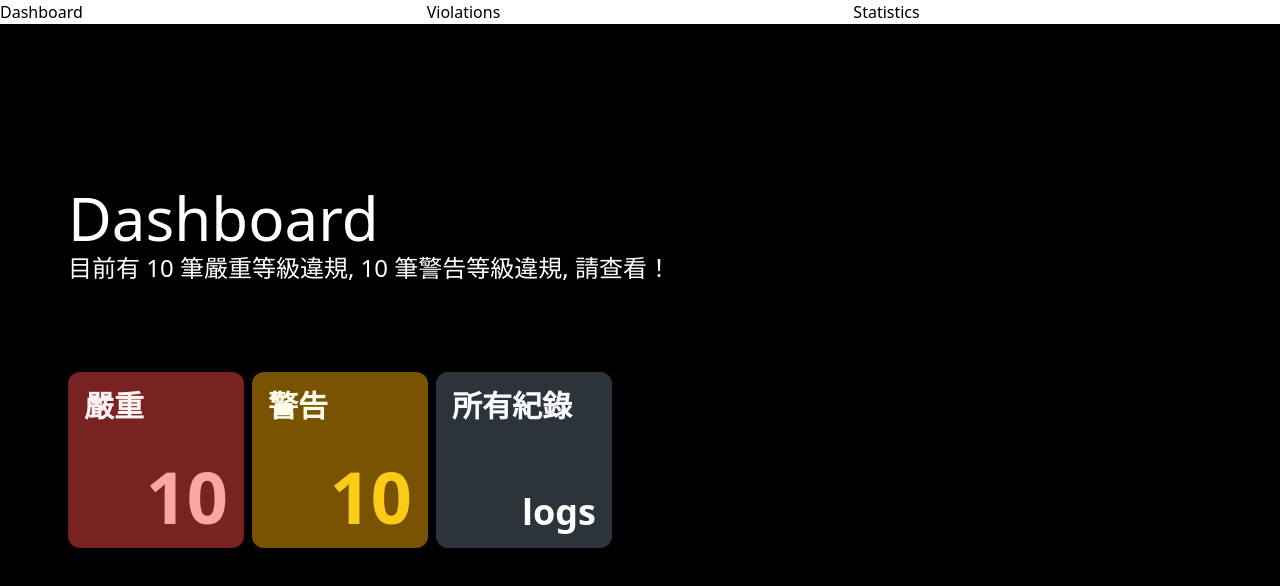
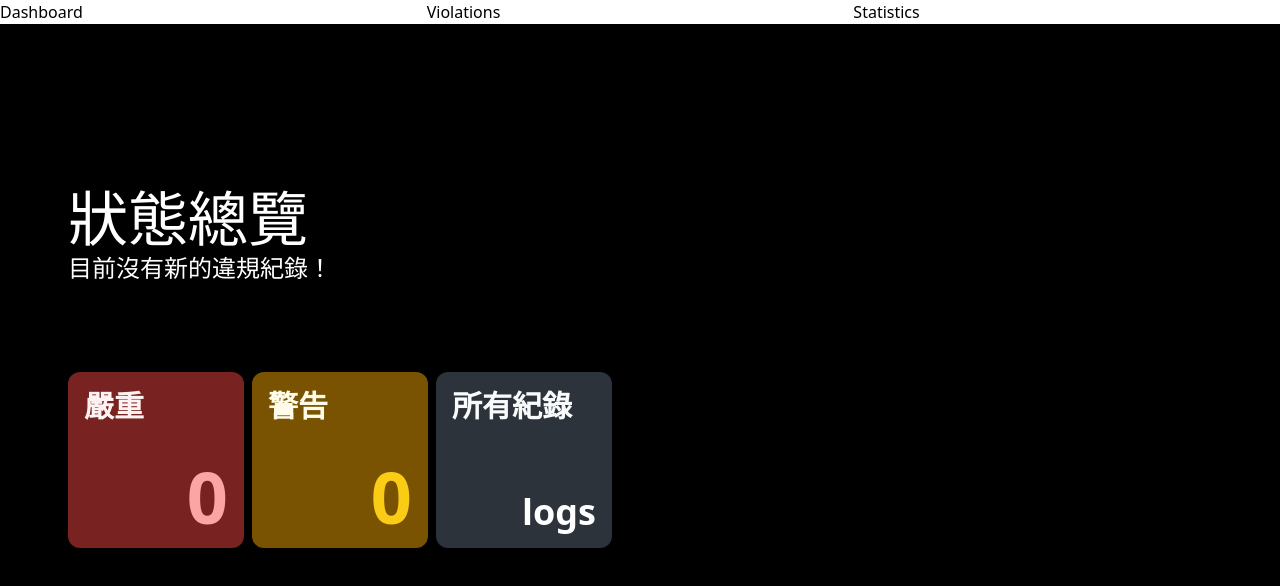
Before and after one commit to kevinjone25/AI_frontend, a Nuxt app: page / in a window 1280 px wide. Shown: the top 586 px of the page. Built offline with nearby package versions, Linux system fonts and the light colour scheme.

Commit message:
feat: the number of error can be dynamically set by given value

```diff
--- a/pages/index.vue
+++ b/pages/index.vue
@@ -2,23 +2,23 @@
     <div class="w-screen h-screen bg-black flex justify-center items-center">
         <div class="w-full max-w-6xl h-full flex flex-col text-white">
             <div class="w-full mt-40 mb-20">
-                <h1 class="text-6xl m-1">Dashboard</h1>
+                <h1 class="text-6xl m-1">狀態總覽</h1>
                 <p class="text-2xl m-1">
-                    目前有 10 筆嚴重等級違規, 10 筆警告等級違規, 請查看！
+                    {{ msg }}
                 </p>
             </div>
             <div class="flex flex-row">
                 <nuxt-link to="/violations?list=criticals">
-                    <div class="w-44 h-44 flex flex-col justify-between bg-red-500 bg-opacity-50 rounded-xl m-1 p-4 hover:translate-x-0.5 hover:bg-red-700 duration-300">
+                    <div class="w-44 h-44 flex flex-col justify-between bg-red-500 bg-opacity-50 rounded-xl m-1 p-4 hover:translate-x-0.5 hover:bg-red-800 duration-300">
                     <h2 class="font-bold text-3xl text-red-50">嚴重</h2>
-                    <p class="self-end font-black text-7xl text-red-300">10</p>
+                    <p class="self-end font-black text-7xl text-red-300">{{ criticals_num }}</p>
                 </div>
                 </nuxt-link>
 
                 <nuxt-link to="/violations?list=warns">
                     <div class="w-44 h-44 flex flex-col justify-between bg-yellow-600 bg-opacity-60 rounded-xl m-1 p-4 hover:translate-x-0.5 hover:bg-yellow-700 duration-300">
                         <h2 class="font-bold text-3xl text-yellow-50">警告</h2>
-                        <p class="self-end font-black text-7xl text-yellow-400">10</p>
+                        <p class="self-end font-black text-7xl text-yellow-400">{{ warns_num }}</p>
                     </div>
                 </nuxt-link>
                 <nuxt-link to="/violations">
@@ -27,8 +27,41 @@
                         <p class="self-end font-black text-4xl">logs</p>
                     </div>
                 </nuxt-link>
-
             </div>
         </div>
     </div>
 </template>
+
+<script setup>
+
+    const msg = ref('')
+    const criticals = ref(0)
+    const warns = ref(0)
+
+    // followings value will automatically set
+    const criticals_num = ref('0')
+    const warns_num = ref('0')
+
+    if(criticals.value>0 || warns.value>0) {
+        if(criticals.value){
+            criticals_num.value = criticals.value
+            msg.value = '目前有 ' + criticals.value + ' 筆嚴重違規紀錄,'
+            // avoid of overflow
+            if(criticals.value > 99)
+                criticals_num.value = '99+'
+        }
+        if(warns.value){
+            msg.value += '目前有 ' + warns.value + ' 筆警告紀錄,'
+            if(warns.value > 99)
+                warns_num.value = '99+'
+        }
+        msg.value += '請查看!'
+    }else if(criticals.value==0 && warns.value==0){
+        msg.value = '目前沒有新的違規紀錄！'
+    }else{
+        msg.value = '錯誤！'
+        criticals_num.value = 'Error'
+        warns_num.value = 'Error'
+    }
+
+</script>
```
